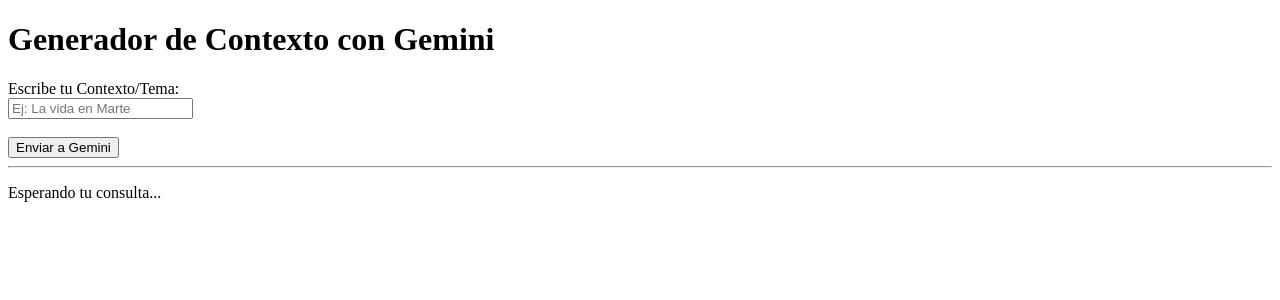
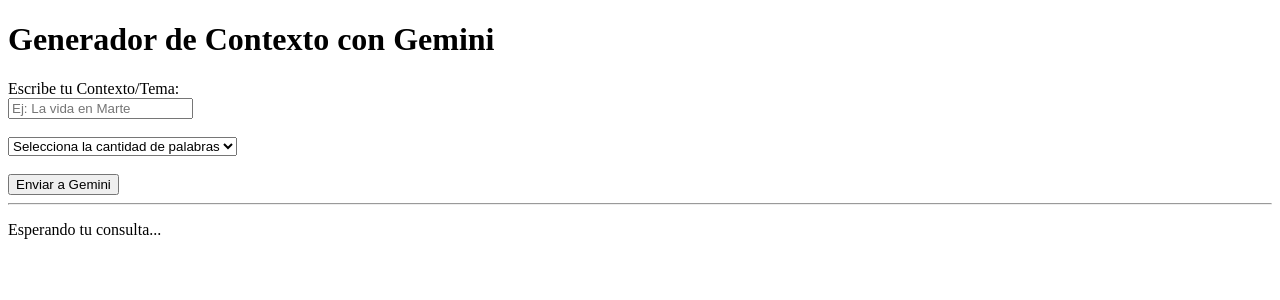
Before and after one commit to V0ddka/Grupo07-proyecto, a Django app: template templates/palabra_por_contexto.html in a window 1280 px wide. Shown: the top 300 px of the page. Run offline with Django 5.2, Linux system fonts and the light colour scheme; the template is opened without the code that fills it, so the values that code supplies are empty.

Commit message:
Seleccionar cantidad de palabras

```diff
--- a/templates/palabra_por_contexto.html
+++ b/templates/palabra_por_contexto.html
@@ -22,7 +22,12 @@
                name="input_usuario"
                placeholder="Ej: La vida en Marte"
                required><br><br>
-
+        <select name="num_palabras" required>
+            <option value="" disabled selected>Selecciona la cantidad de palabras</option>
+            <option value="5">5 palabras</option>
+            <option value="10">10 palabras</option>
+            <option value="15">15 palabras</option>
+        </select><br><br>
         <button type="submit">Enviar a Gemini</button>
     </form>
 
```
